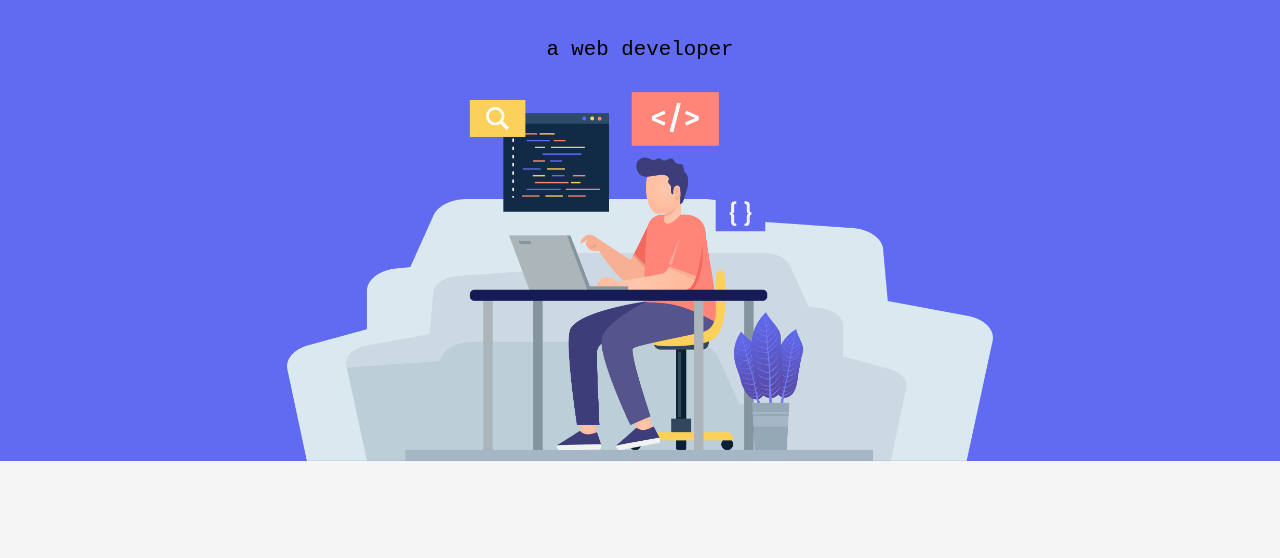
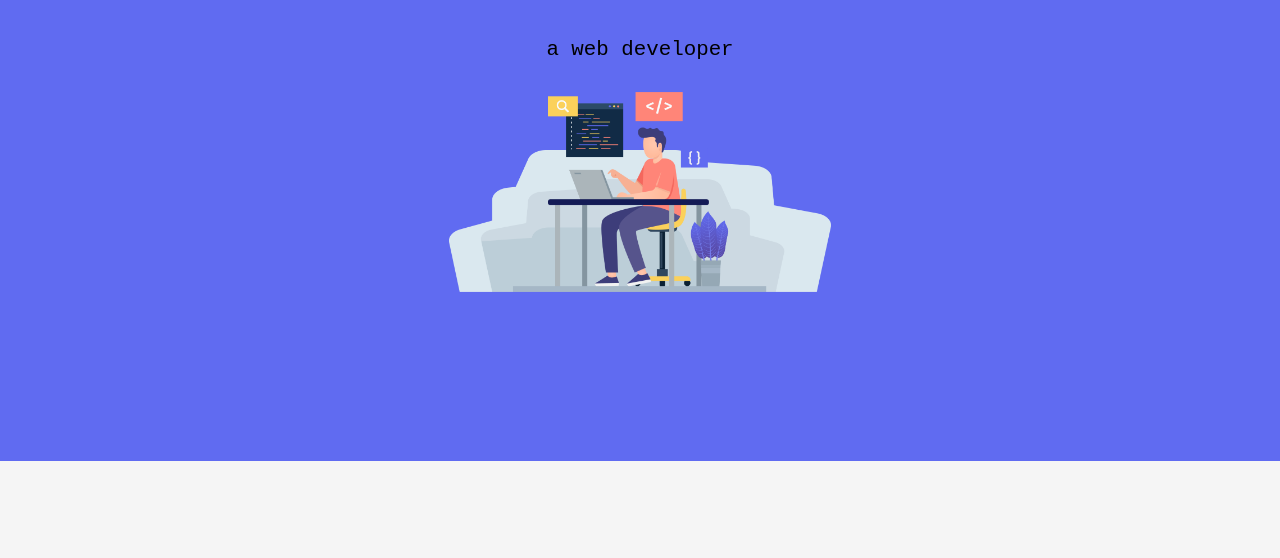
Before and after one commit to NemalanZ/My-site, a plain HTML site: page index.html in a window 1280 px wide. Shown: the part 189-747 px from the top of the page. Drawn offline with Linux system fonts and the light colour scheme.

Commit message:
Update style.css

```diff
--- a/css/style.css
+++ b/css/style.css
@@ -58,7 +58,7 @@ hr{
 }
 
 .hero-img{
-    height: 82%;
+    height: 200px;
     width: auto;
 }
 
```
